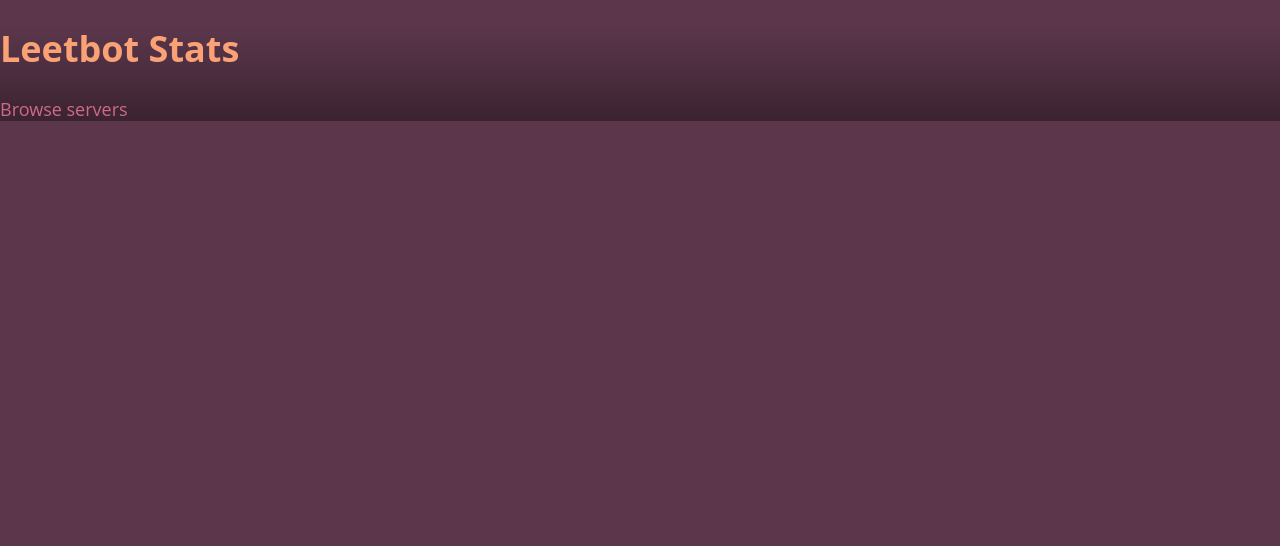
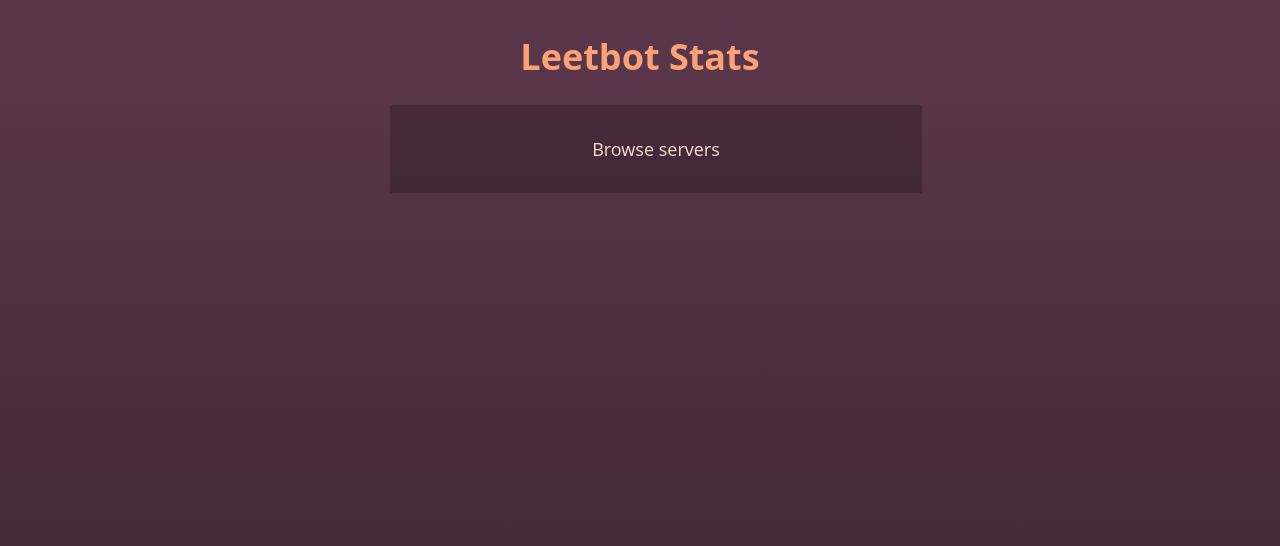
Before and after one commit to Misacorp/leetclient, a React (Create React App) app: page / in a window 1280 px wide. Shown: the top 546 px of the page. Built offline with nearby package versions, Linux system fonts and the light colour scheme; what webfontloader would draw is missing.

Commit message:
Improved UI on frontpage and server browser

```diff
--- a/src/components/Frontpage.jsx
+++ b/src/components/Frontpage.jsx
@@ -3,6 +3,7 @@
 import PropTypes from 'prop-types';
 
 import Link from './generic/Link';
+import NarrowContainer from './generic/Containers/NarrowContainer';
 
 import { SERVER } from '../constants/routes';
 
@@ -11,15 +12,36 @@
  */
 const FrontpageStructure = ({ className }) => {
   return (
-    <div className={className}>
+    <NarrowContainer className={className}>
       <h1>Leetbot Stats</h1>
 
       <Link to={SERVER}>Browse servers</Link>
-    </div>
+    </NarrowContainer>
   );
 };
 
-const Frontpage = styled(FrontpageStructure)``;
+const Frontpage = styled(FrontpageStructure)`
+  text-align: center;
+
+  ${Link} {
+    display: block;
+    width: 100%;
+    padding: 2rem 1rem;
+    background-color: #00000033;
+
+    &,
+    &:visited {
+      color: ${({ theme }) => theme.palette.typography.light};
+    }
+
+    &:focus,
+    &:active,
+    &:hover {
+      color: ${({ theme }) => theme.palette.typography.light};
+      background-color: ${({ theme }) => theme.palette.primary.main}80;
+    }
+  }
+`;
 
 FrontpageStructure.propTypes = {
   className: PropTypes.string,
--- a/src/components/Main.jsx
+++ b/src/components/Main.jsx
@@ -4,7 +4,7 @@
 import { Switch, Route, Redirect } from 'react-router-dom';
 
 import Frontpage from './Frontpage';
-import ServerList from './ServerList';
+import ServerList from './ServerList/ServerList';
 import Server from './Server/Server';
 import User from './User/User';
 
--- a/src/components/Server/Server.jsx
+++ b/src/components/Server/Server.jsx
@@ -60,9 +60,7 @@
   );
 };
 
-const Server = styled(ServerStructure)`
-  padding: 1rem;
-`;
+const Server = styled(ServerStructure)``;
 
 ServerStructure.propTypes = {
   className: PropTypes.string,
--- a/src/components/ServerList.jsx
+++ b/src/components/ServerList/ServerList.jsx
@@ -1,13 +1,14 @@
 import React, { useState, useEffect, useCallback } from 'react';
 import styled from 'styled-components/macro';
 import PropTypes from 'prop-types';
-import { useRouteMatch } from 'react-router-dom';
 
-import Link from './generic/Link';
-import NarrowContainer from './generic/Containers/NarrowContainer';
+import NarrowContainer from '../generic/Containers/NarrowContainer';
+import ServerListItem from './ServerListItem';
+import BackLink from '../generic/BackLink';
 
-import ServerListObject from '../types/ServerList/ServerListObject';
-import apiRequest from '../services/apiRequest';
+import ServerListObject from '../../types/ServerList/ServerListObject';
+import apiRequest from '../../services/apiRequest';
+import * as routes from '../../constants/routes';
 
 // Place to get the list of servers from.
 const serverListUrl = `${process.env.REACT_APP_API_URL}/servers`;
@@ -16,8 +17,6 @@
  * Server list.
  */
 const ServerListStructure = ({ className }) => {
-  const match = useRouteMatch();
-
   const [servers, setServers] = useState([]);
 
   /**
@@ -44,19 +43,22 @@
 
   return (
     <NarrowContainer className={className}>
+      <BackLink to={routes.ROOT}>Frontpage</BackLink>
+
       <h1>Server browser</h1>
 
       {servers.map((server) => (
-        <div key={server.id}>
-          <img src={server.iconUrl} alt={`Server icon for ${server.name}`} />
-          <Link to={`${match.url}/${server.id}`}>{server.name}</Link>
-        </div>
+        <ServerListItem server={server} key={server.id} />
       ))}
     </NarrowContainer>
   );
 };
 
-const ServerList = styled(ServerListStructure)``;
+const ServerList = styled(ServerListStructure)`
+  h1 {
+    text-align: center;
+  }
+`;
 
 ServerListStructure.propTypes = {
   className: PropTypes.string,
--- /dev/null
+++ b/src/components/ServerList/ServerListItem.jsx
@@ -0,0 +1,71 @@
+import React from 'react';
+import styled from 'styled-components/macro';
+import PropTypes from 'prop-types';
+import { useRouteMatch } from 'react-router-dom';
+
+import Link from '../generic/Link';
+
+import ServerPreviewObject from '../../types/ServerList/ServerPreviewObject';
+
+/**
+ * Preview of a server in a list view.
+ * @param {ServerListObject} server    Server
+ * @param {string}           className Class name
+ * @return {JSX.Element}
+ * @constructor
+ */
+const ServerListItemStructure = ({ server, className }) => {
+  const match = useRouteMatch();
+
+  return (
+    <Link to={`${match.url}/${server.id}`} className={className}>
+      <img src={server.iconUrl} alt={`Server icon for ${server.name}`} />
+      <h4>{server.name}</h4>
+    </Link>
+  );
+};
+
+ServerListItemStructure.propTypes = {
+  server: PropTypes.instanceOf(ServerPreviewObject),
+  className: PropTypes.string,
+};
+
+const ServerListItem = styled(ServerListItemStructure)`
+  display: grid;
+  grid-template-columns: auto 1fr;
+  grid-auto-rows: auto;
+  grid-gap: 1rem;
+  overflow: hidden;
+
+  margin-bottom: 4px;
+  padding: 0;
+  background-color: #00000033;
+  align-items: center;
+
+  img {
+    transform: translateX(-10%);
+    transition: transform 0.2s ease-out;
+  }
+
+  &,
+  &:visited {
+    color: ${({ theme }) => theme.palette.typography.light};
+  }
+
+  &:focus,
+  &:active,
+  &:hover {
+    color: ${({ theme }) => theme.palette.typography.light};
+    background-color: ${({ theme }) => theme.palette.primary.main}80;
+
+    img {
+      transform: translateX(0);
+    }
+  }
+
+  h4 {
+    margin: 0;
+  }
+`;
+
+export default ServerListItem;
--- a/src/components/generic/Progress.jsx
+++ b/src/components/generic/Progress.jsx
@@ -27,10 +27,15 @@
     top: ${padding};
     bottom: ${padding};
     width: ${({ value, max }) => (value / max) * 100}%;
-    background-color: ${({ theme }) => theme.palette.primary.main};
-    border-right: 2px solid ${({ theme }) => theme.palette.primary.light};
     box-sizing: border-box;
     z-index: -1;
+
+    background: linear-gradient(
+        to right,
+        ${({ theme }) =>
+          `${theme.palette.primary.dark}, ${theme.palette.primary.main}`}
+      )
+      no-repeat;
   }
 `;
 
--- a/src/styles/GlobalStyles.js
+++ b/src/styles/GlobalStyles.js
@@ -2,7 +2,6 @@
 
 const GlobalStyles = createGlobalStyle`
       html {
-            height: auto;
             min-height: 100vh;
             background-color: ${({ theme }) => theme.palette.primary.dark};
       }
@@ -12,7 +11,7 @@
             padding: 0;
             font-family: ${({ theme }) => theme.typography.base.fontFamily};
             width: 100%;
-            min-height: 100%;
+            min-height: 100vh;
             font-weight: 500;
             font-size: ${({ theme }) => theme.typography.sizes[400]};
             background-size: cover;
```
